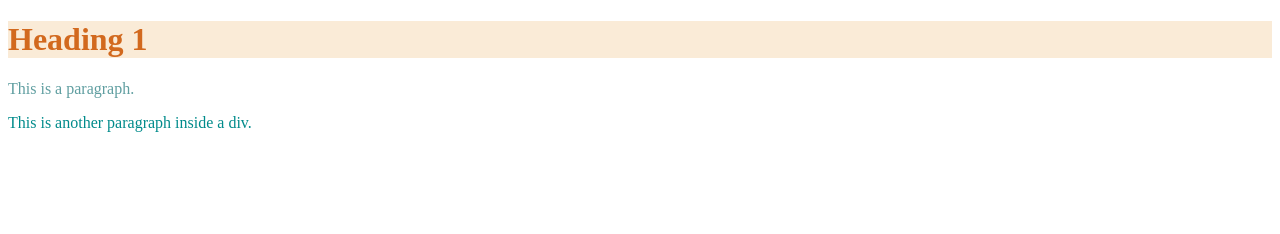
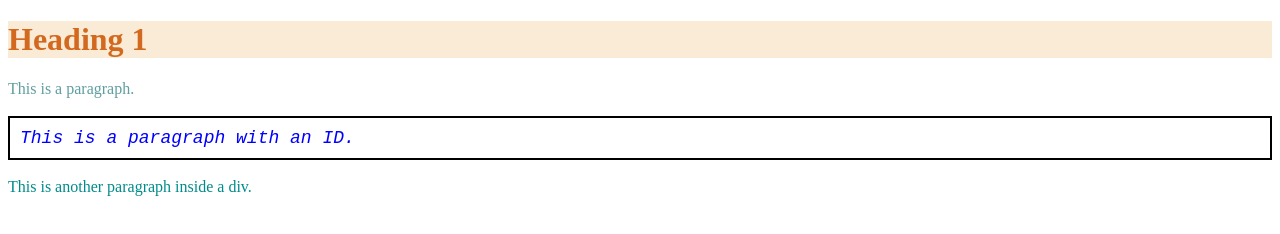
Before and after one commit to ADH-17/Participation-4, a plain HTML site: page index.html in a window 1280 px wide. Drawn offline with Linux system fonts and the light colour scheme.

Commit message:
added a seperate stylesheet

```diff
--- a/index.html
+++ b/index.html
@@ -3,8 +3,8 @@
 <head>
     <meta charset="UTF-8">
     <meta name="viewport" content="width=device-width, initial-scale=1.0">
-    <title>Document</title>
-
+    <title>9-16 Participation</title>
+    <link rel="stylesheet" href="style.css">
     <style>
         p{
             color: cadetblue
@@ -20,6 +20,7 @@
 <body>
     <h1 style="color:chocolate; background-color: antiquewhite;">Heading 1</h1>
     <p>This is a paragraph.</p>
+    <p id="cool-d">This is a paragraph with an ID.</p>
     <div>
         <p>This is another paragraph inside a div.</p>
     </div>
--- /dev/null
+++ b/style.css
@@ -0,0 +1,8 @@
+#cool-d{
+    color: blue;
+    font-size: large;
+    font-style: italic;
+    font-family: 'Courier New', Courier, monospace;
+    border: 2px solid black;
+    padding: 10px;
+}
```
